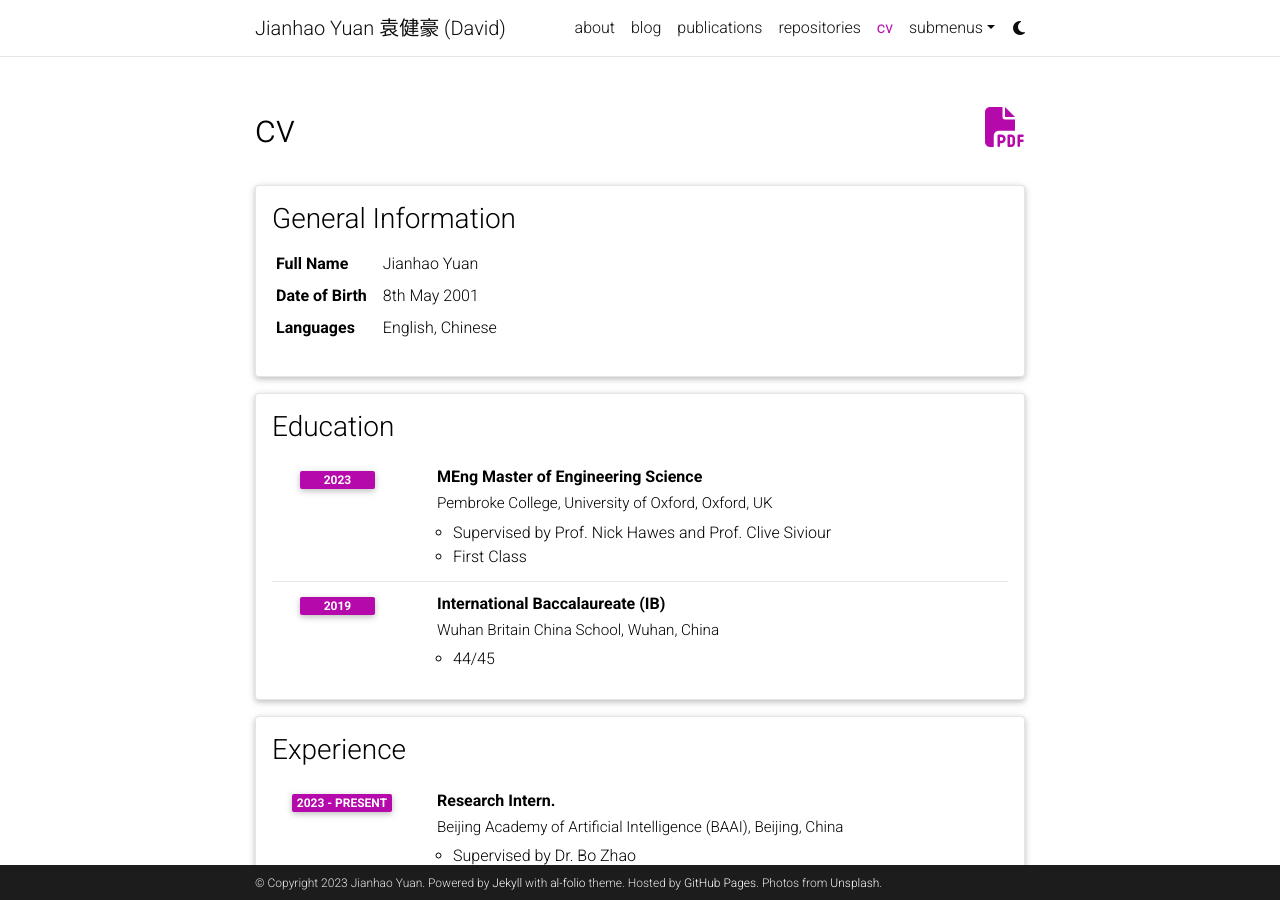
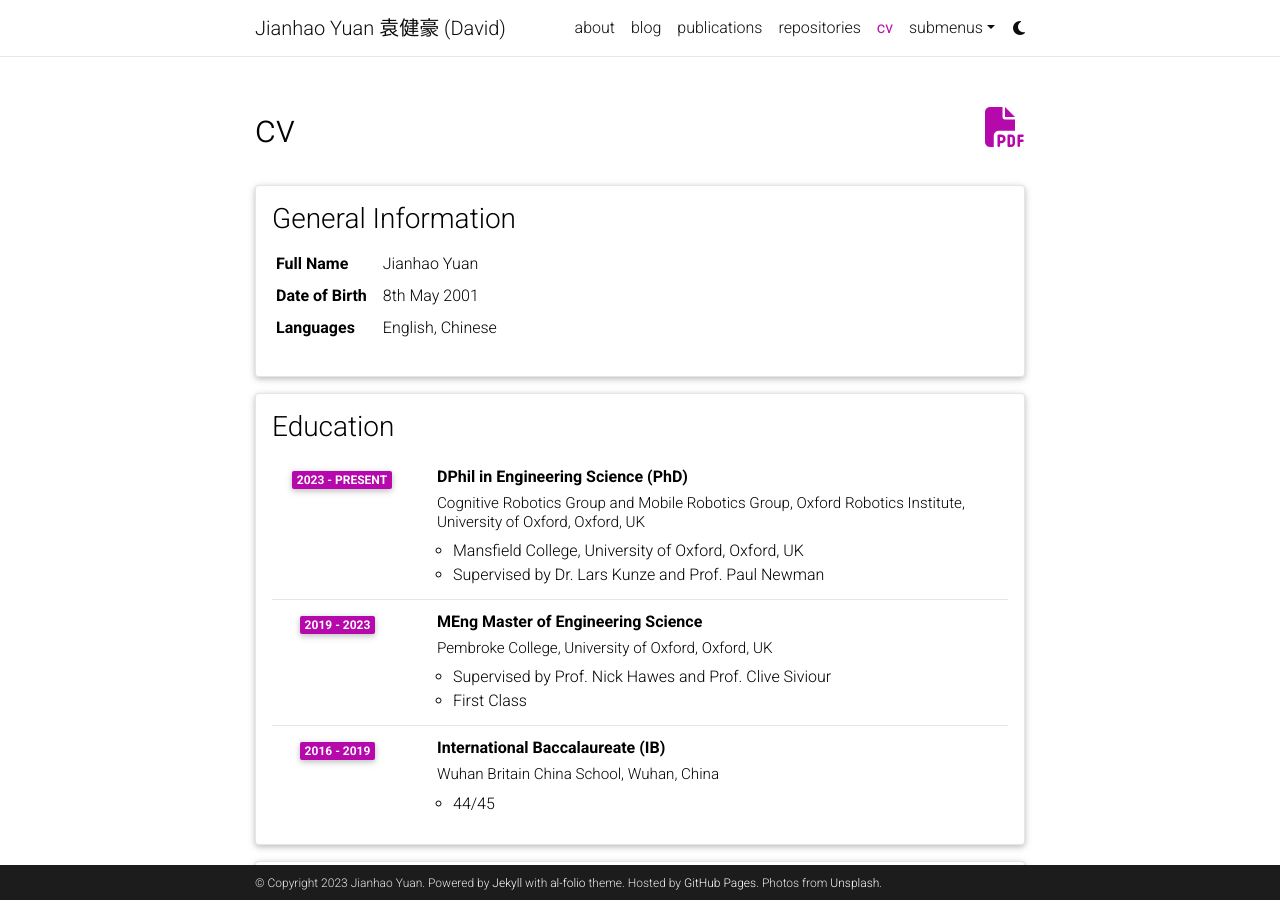
Before and after one commit to YuanJianhao508/YuanJianhao508.github.io, a Jekyll site: the page built from _pages/cv.md, in a window 1280 px wide and 900 px high. Built offline with Jekyll 4.4.1, drawn with Linux system fonts in a browser that asks for light colours; comment, search, counter and statistics services are not loaded; a style sheet for code colours, icons or effects is not loaded.

Commit message:
minor edit

```diff
--- a/_data/cv.yml
+++ b/_data/cv.yml
@@ -11,15 +11,21 @@
 - title: Education
   type: time_table
   contents:
+    - title: DPhil in Engineering Science (PhD)
+      institution: Cognitive Robotics Group and Mobile Robotics Group, Oxford Robotics Institute, University of Oxford, Oxford, UK
+      year: 2023 - Present
+      description:
+        - Mansfield College, University of Oxford, Oxford, UK
+        - Supervised by Dr. Lars Kunze and Prof. Paul Newman
     - title: MEng Master of Engineering Science
       institution: Pembroke College, University of Oxford, Oxford, UK
-      year: 2023
+      year: 2019 - 2023
       description:
         - Supervised by Prof. Nick Hawes and Prof. Clive Siviour
         - First Class
     - title: International Baccalaureate (IB)
       institution: Wuhan Britain China School, Wuhan, China
-      year: 2019
+      year: 2016 - 2019
       description:
         - 44/45
 
```
